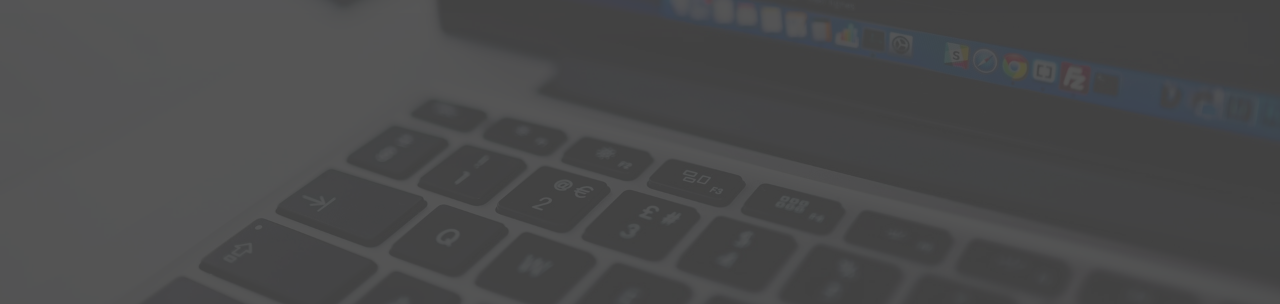
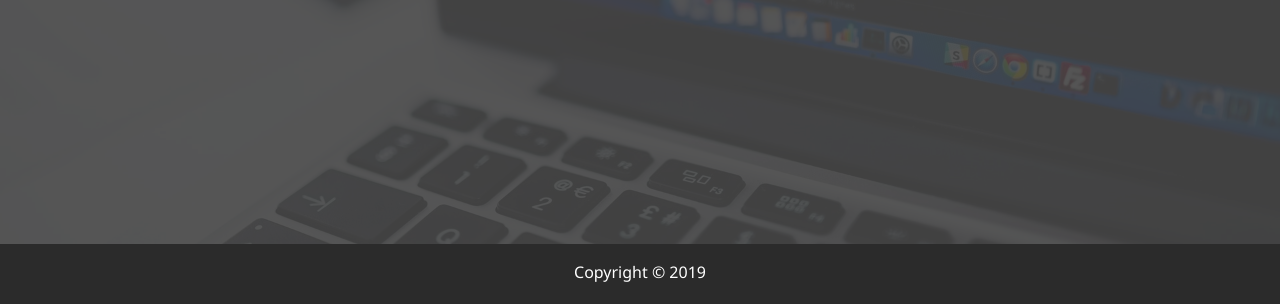
Before and after one commit to connoro7/modern_portfolio_project, a website: page dist/index.html in a window 1280 px wide. Shown: the part 496-800 px from the top of the page. Drawn offline with Linux system fonts and the light colour scheme.

Commit message:
Added footer to index

```diff
--- a/dist/index.html
+++ b/dist/index.html
@@ -74,6 +74,10 @@
         </div>
     </main>
 
+    <footer id="main-footer">
+        Copyright &copy; 2019
+    </footer>
+
     <script src="js/main.js"> </script>
 </body>
 
```
